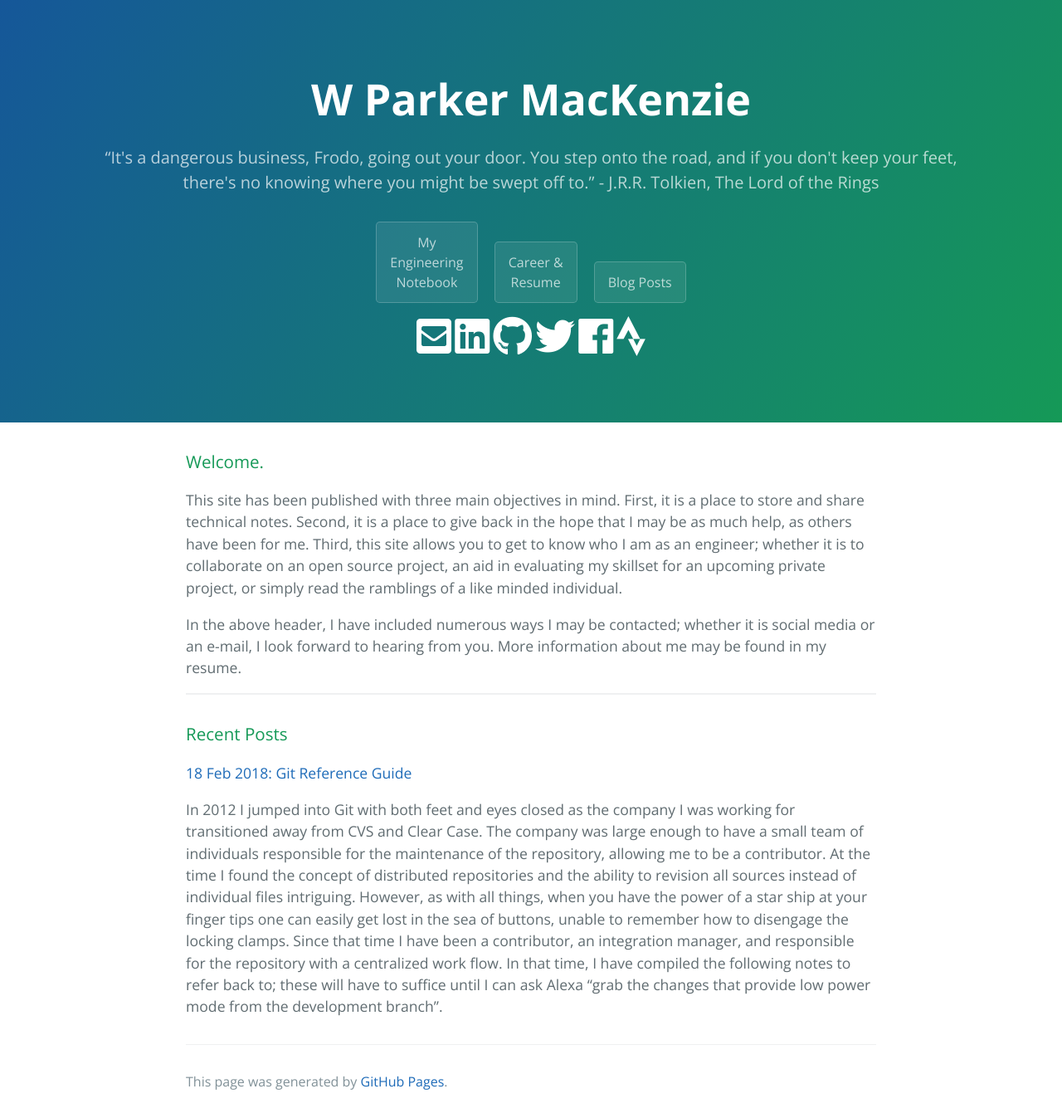
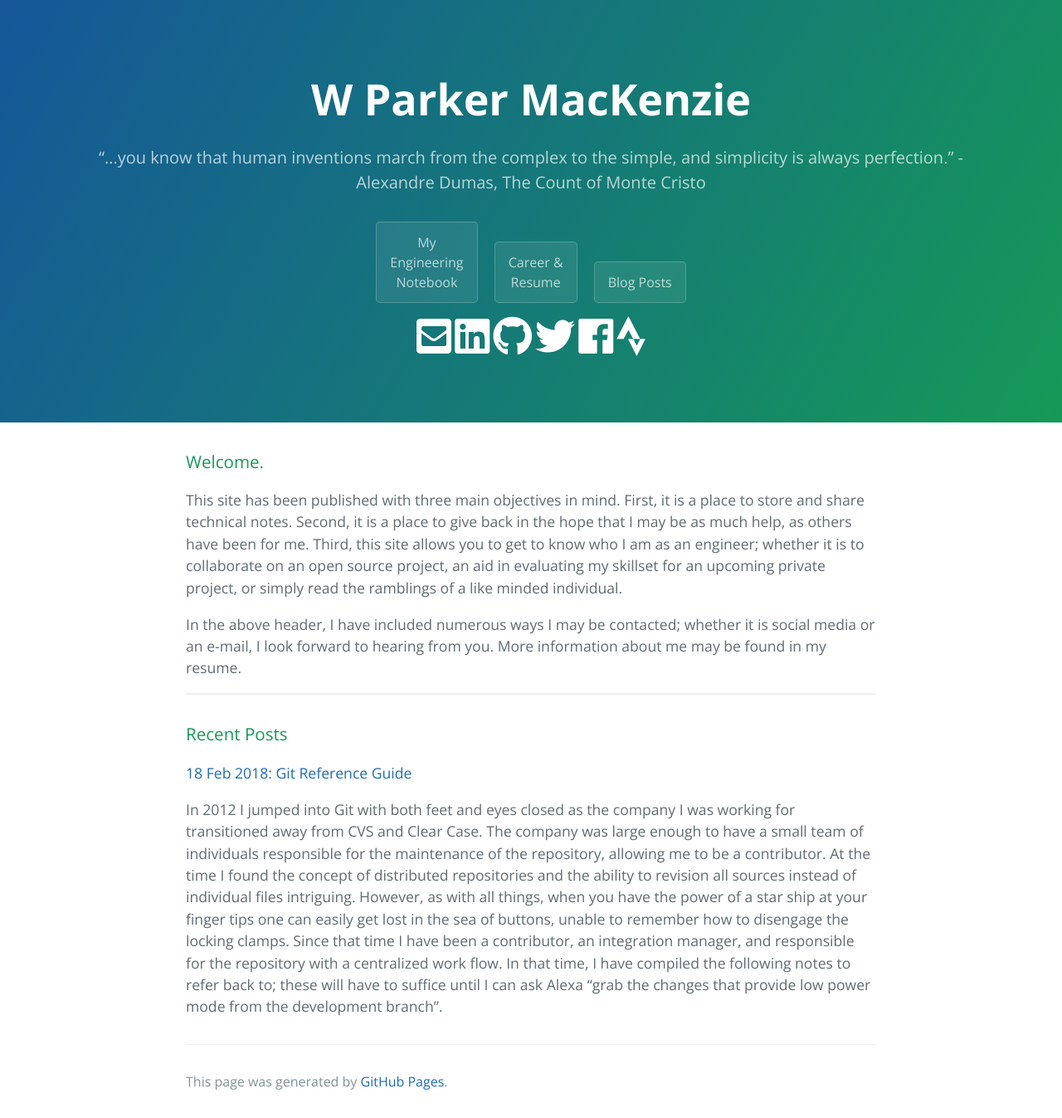
Before and after one commit to wparkermackenzie/wparkermackenzie.github.io, a Jekyll site: the page built from index.md, in a window 1280 px wide. Shown: the whole page at 83% size. Built offline with Jekyll 4.4.1, drawn with Linux system fonts in a browser that asks for light colours; our own code applies the rules of GitHub Pages for plain Markdown files.

Commit message:
Removed great quote for an ok one...
Concerned that more will be read into it then what is already
there...

```diff
--- a/_config.yml
+++ b/_config.yml
@@ -1,5 +1,5 @@
 title: W Parker MacKenzie
-description: “It's a dangerous business, Frodo, going out your door. You step onto the road, and if you don't keep your feet, there's no knowing where you might be swept off to.” - J.R.R. Tolkien, The Lord of the Rings
+description: “...you know that human inventions march from the complex to the simple, and simplicity is always perfection.” - Alexandre Dumas, The Count of Monte Cristo
 show_downloads: false
 show_resume: true
 contact_email: wparkermackenzie@outlook.com
```
